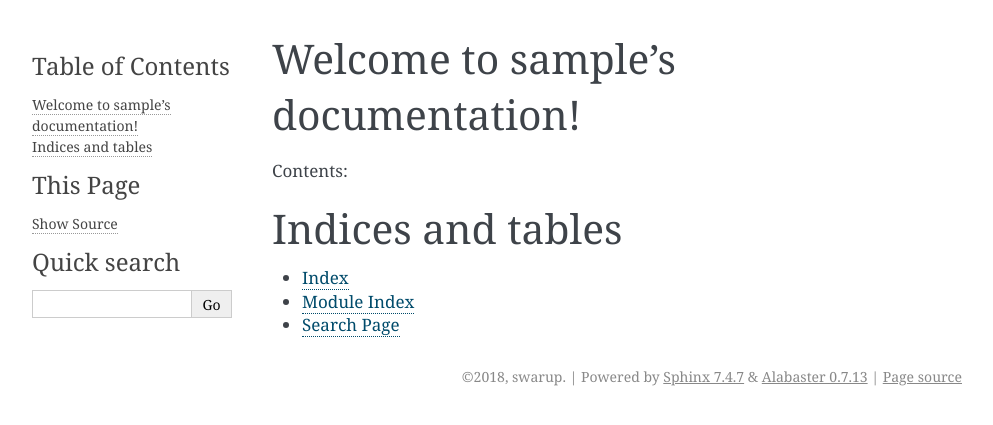
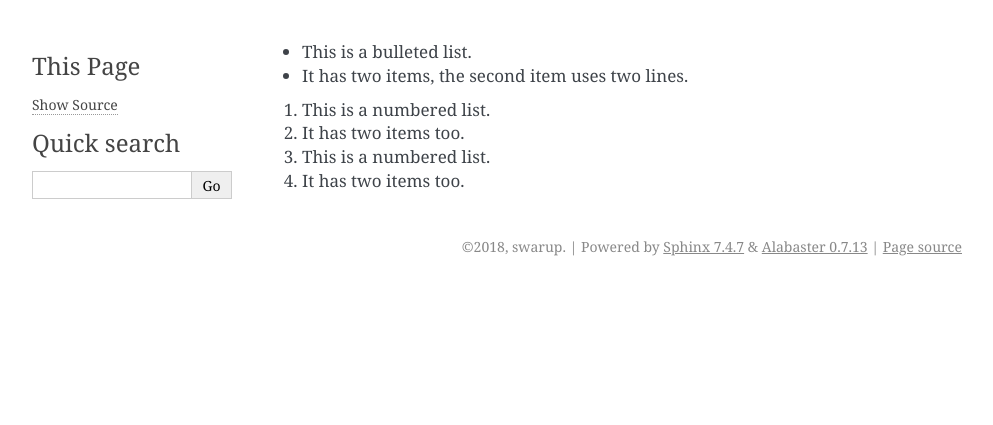
Before and after one commit to swarup54/Sample, a Sphinx documentation site: the page built from docs/source/index.rst, in a window 1280 px wide. Shown: the top 425 px of the page, without its empty margins (148-1141 px from the left). Built offline with Sphinx 7.4.7, drawn with Linux system fonts in a browser that asks for light colours.

Commit message:
Update index.rst

```diff
--- a/docs/source/index.rst
+++ b/docs/source/index.rst
@@ -1,21 +1,9 @@
-.. sample documentation master file, created by
-   sphinx-quickstart on Wed Feb 14 17:29:52 2018.
-   You can adapt this file completely to your liking, but it should at least
-   contain the root `toctree` directive.
+* This is a bulleted list.
+* It has two items, the second
+  item uses two lines.
 
-Welcome to sample's documentation!
-==================================
+1. This is a numbered list.
+2. It has two items too.
 
-Contents:
-
-.. toctree::
-   :maxdepth: 2
-
-
-
-Indices and tables
-==================
-
-* :ref:`genindex`
-* :ref:`modindex`
-* :ref:`search`
+#. This is a numbered list.
+#. It has two items too.
```
